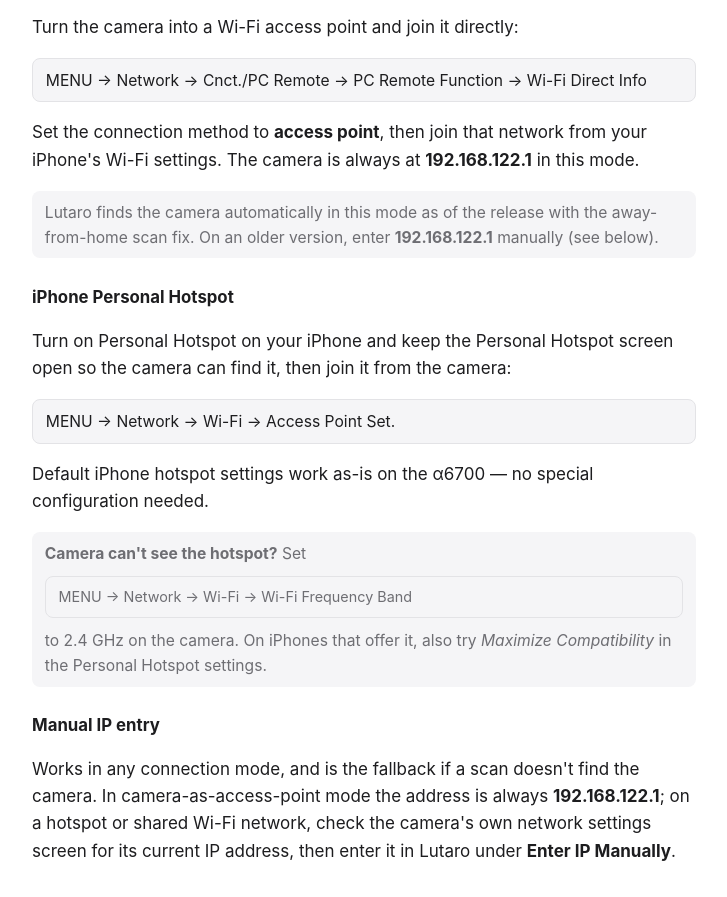
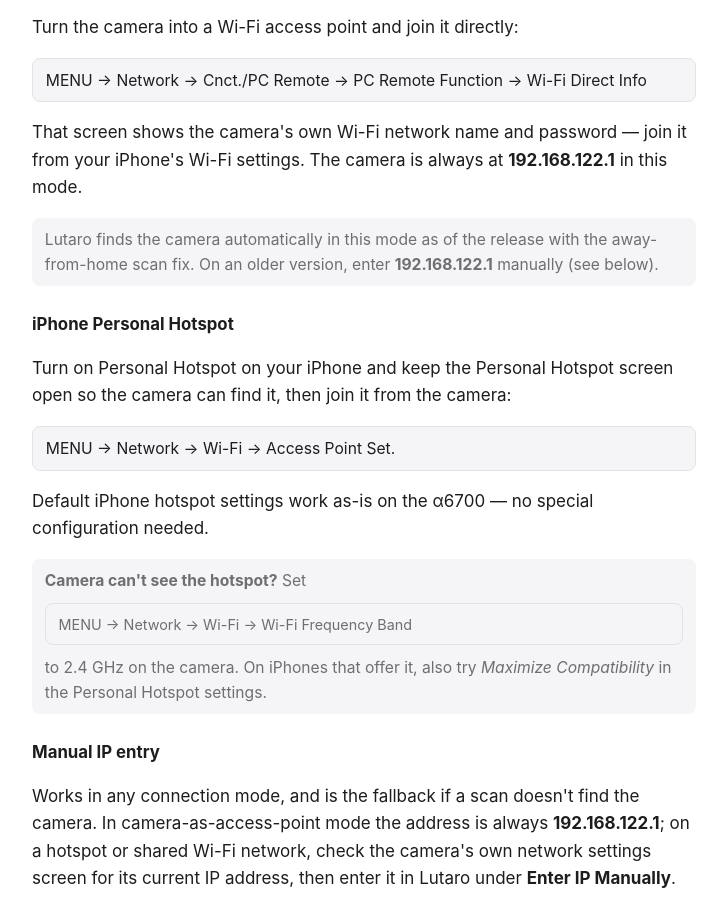
Before and after one commit to tarakanof/Lutaro-Site, an Astro site: page /Lutaro-Site/setup in a window 1280 px wide. Shown: the part 1024-1921 px from the top of the page, without its empty margins (276-1003 px from the left). Built offline with nearby package versions, Linux system fonts and the light colour scheme; Astro itself is replaced by a stand-in of ours.

Commit message:
fix(setup): drop unverified camera connection-method label
The camera-as-AP instruction named a specific menu selection ("Set the
connection method to access point") that isn't backed by the hardware
runbook or the app's centralized menu-path source — only the runbook's
own explanatory gloss "(access-point mode)" exists, not a quoted
on-camera option. Rephrase to describe the Wi-Fi Direct Info screen's
actual purpose (shows the camera's SSID/password to join) instead of
asserting an unverified setting name.

```diff
--- a/src/pages/setup.astro
+++ b/src/pages/setup.astro
@@ -53,8 +53,8 @@
   <p>Turn the camera into a Wi-Fi access point and join it directly:</p>
   <span class="path">MENU → Network → Cnct./PC Remote → PC Remote Function → Wi-Fi Direct Info</span>
   <p>
-    Set the connection method to <strong>access point</strong>, then join
-    that network from your iPhone's Wi-Fi settings. The camera is always at
+    That screen shows the camera's own Wi-Fi network name and password — join
+    it from your iPhone's Wi-Fi settings. The camera is always at
     <strong>192.168.122.1</strong> in this mode.
   </p>
   <div class="note">
```
